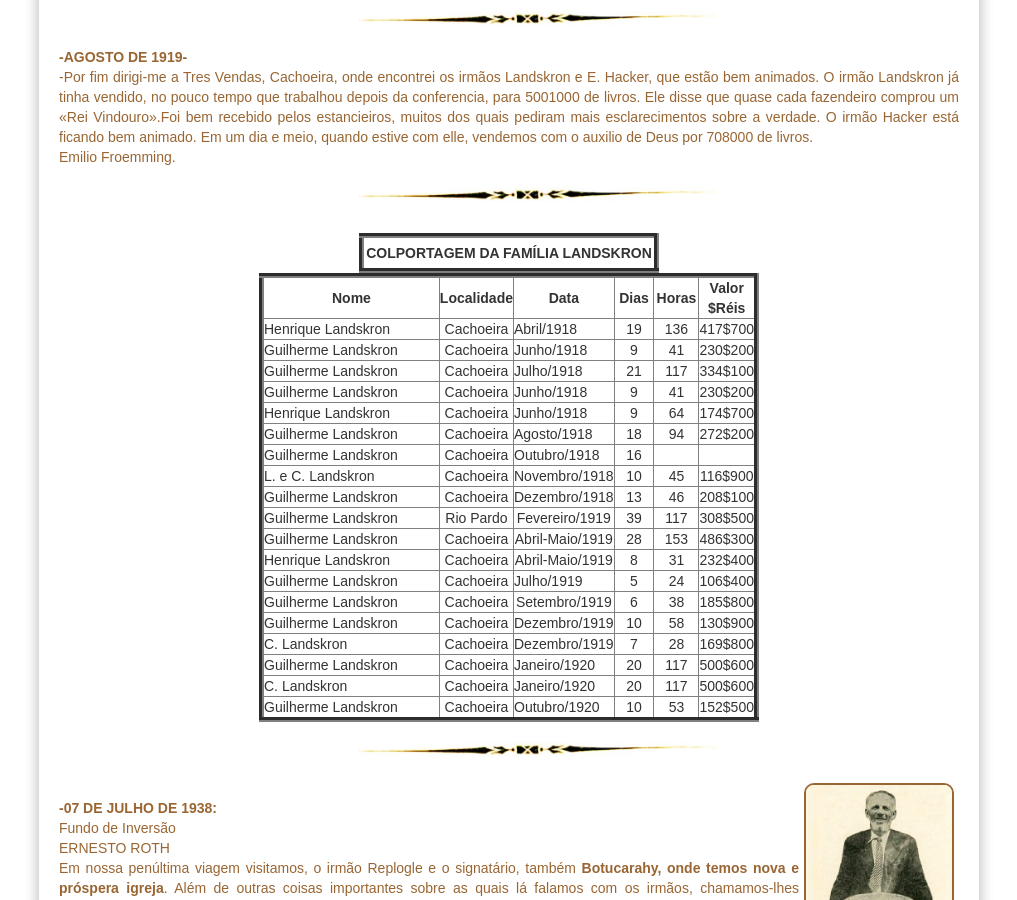
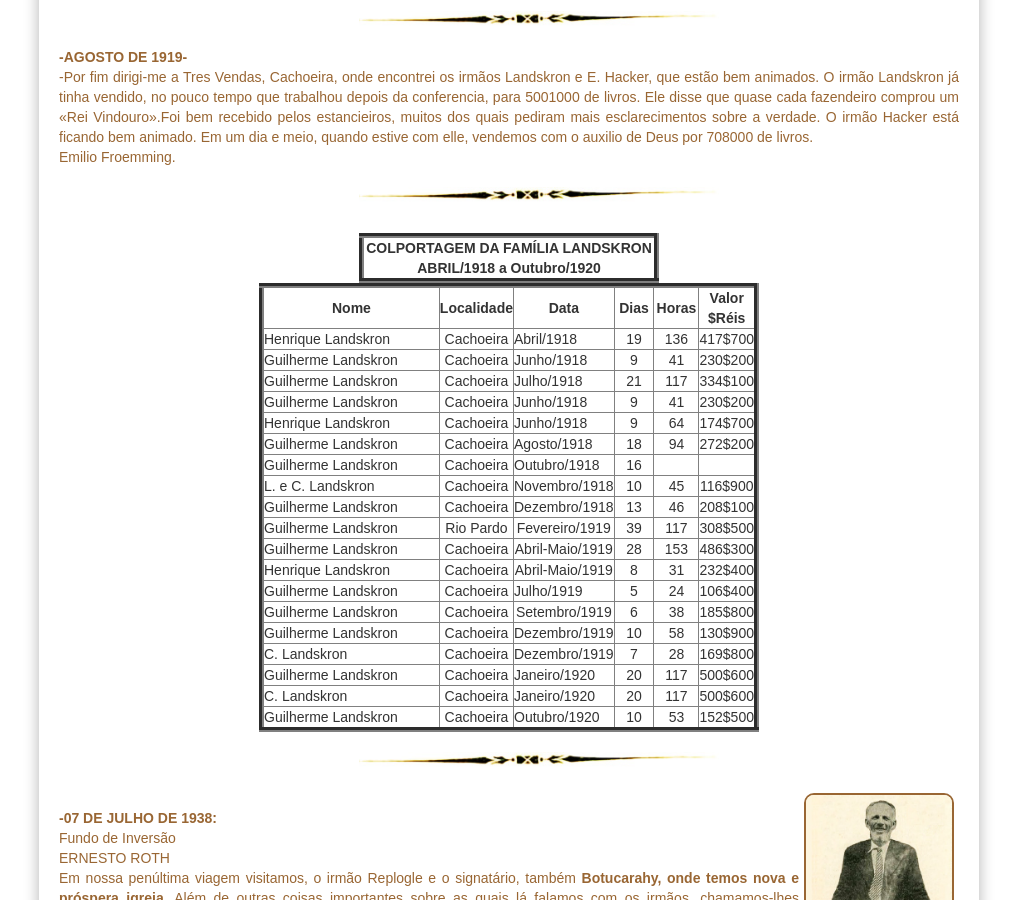
Before and after one commit to claudiovargas1955/claudiovargas1955.github.io, a Jekyll site: the page built from _pages/história-da-iasd-bosque.html, in a window 1280 px wide and 900 px high, scrolled down 1610 px. Shown: the whole window, without its empty margins (131-1148 px from the left). Built offline with Jekyll 4.4.1, drawn with Linux system fonts in a browser that asks for light colours; some web fonts are replaced.

Commit message:
Update história-da-iasd-bosque.html

```diff
--- a/_pages/história-da-iasd-bosque.html
+++ b/_pages/história-da-iasd-bosque.html
@@ -163,7 +163,7 @@ Emilio Froemming.<br>
 <div class="brasileira" align="center">
     <table border="5px" color="#ffffff" width="300px" cellspacing="10px" cellpadding="10px" height="40px">
            <tr>
-            <td align="center"><b>COLPORTAGEM DA FAMÍLIA LANDSKRON</b></td>
+            <td align="center"><b>COLPORTAGEM DA FAMÍLIA LANDSKRON<br>ABRIL/1918 a Outubro/1920</b></td>
          </tr>
 
     <table border="5px" color="#ffffff" width="500px"  cellspacing="10px" cellpadding="10px">
```
